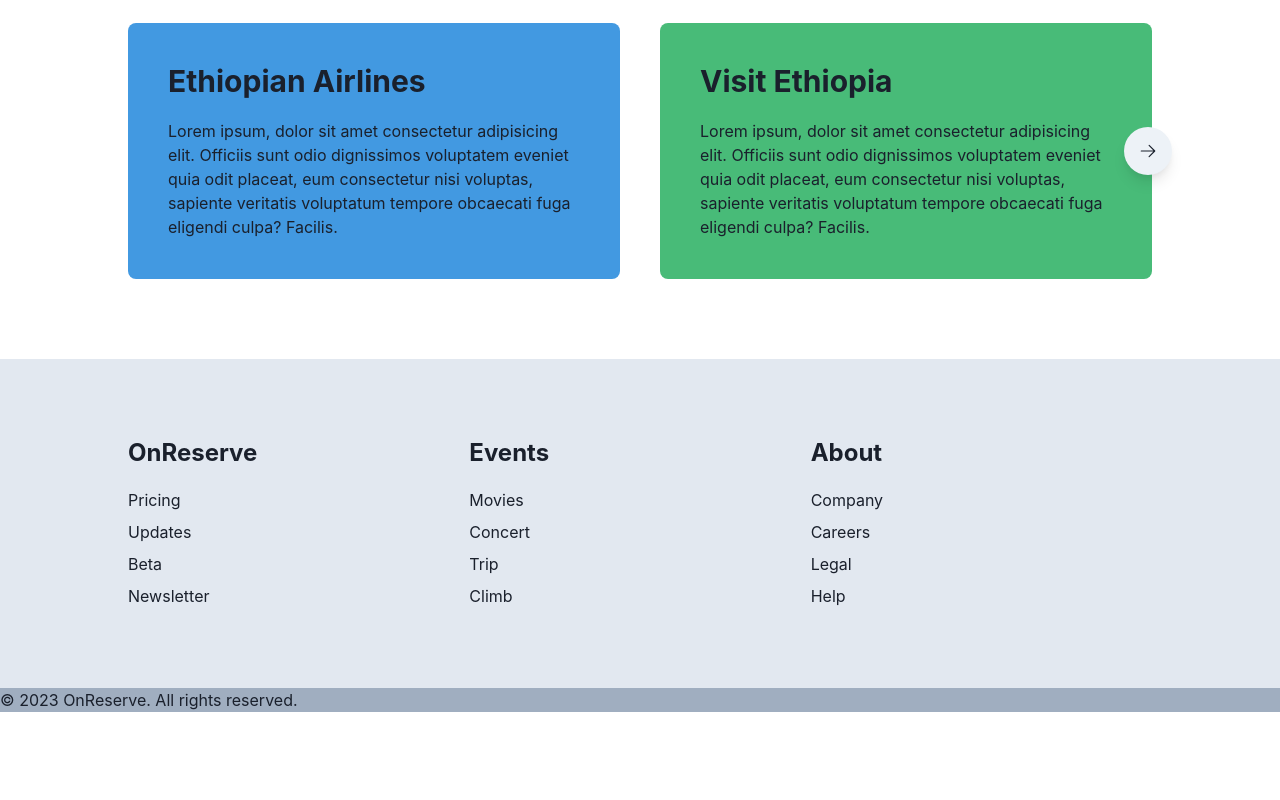
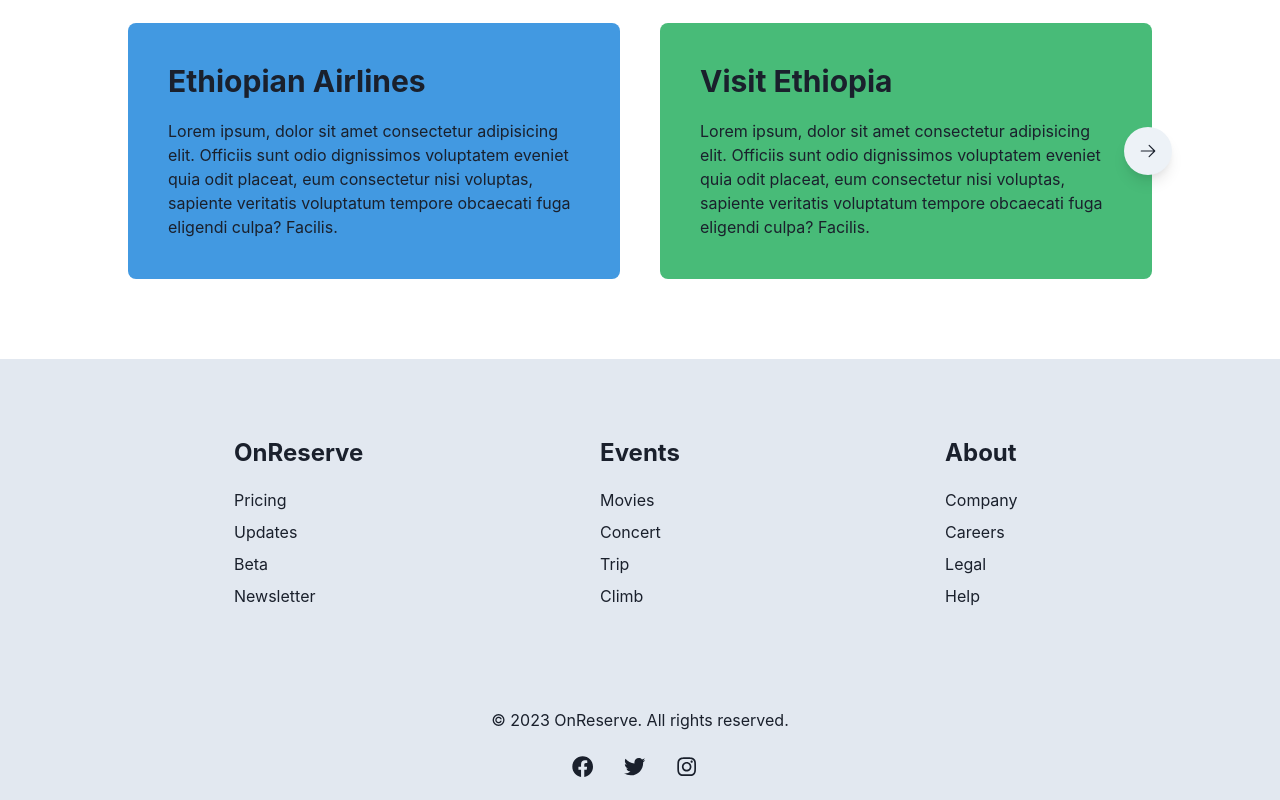
Before and after one commit to OnReserve/OnReserve-Web-Frontend, a React (Vite) app: page / in a window 1280 px wide. Shown: the part 1973-2773 px from the top of the page. Before the commit the page ends 2685 px from the top, so only its background shows below. Built offline with nearby package versions, Linux system fonts and the light colour scheme.

Commit message:
Landing page design

```diff
--- a/src/pages/LandingPage/index.tsx
+++ b/src/pages/LandingPage/index.tsx
@@ -4,19 +4,23 @@
 	Flex,
 	FormControl,
 	Heading,
+	Icon,
 	IconButton,
 	Img,
 	Input,
 	InputGroup,
 	InputLeftElement,
 	Link,
+	Menu,
+	MenuButton,
+	MenuItem,
+	MenuList,
 	SimpleGrid,
 	Text,
 	VStack,
 } from "@chakra-ui/react";
 import { ReactNode } from "react";
 import {
-	HiArrowLeft,
 	HiArrowRight,
 	HiChevronDown,
 	HiGlobeAsiaAustralia,
@@ -27,6 +31,7 @@
 	HiSun,
 	HiVideoCamera,
 } from "react-icons/hi2";
+import { FaFacebook, FaTwitter, FaInstagram } from "react-icons/fa";
 
 export const LandingPage = () => {
 	return (
@@ -53,7 +58,17 @@
 		>
 			<Heading fontSize={"2xl"}>OnReserve</Heading>
 			<ButtonGroup variant={"ghost"} flex="1" size={"sm"}>
-				<Button rightIcon={<HiChevronDown />}>Events</Button>
+				<Menu size={"sm"}>
+					<MenuButton as={Button} rightIcon={<HiChevronDown />}>
+						Events
+					</MenuButton>
+					<MenuList>
+						<MenuItem>Concerts</MenuItem>
+						<MenuItem>Movies</MenuItem>
+						<MenuItem>Trips</MenuItem>
+						<MenuItem>Camping</MenuItem>
+					</MenuList>
+				</Menu>
 				<Button rightIcon={<HiChevronDown />}>Create</Button>
 				<Button>Ticket</Button>
 				<Button>My Events</Button>
@@ -394,7 +409,12 @@
 const Footer = () => {
 	return (
 		<Flex direction={"column"} background={"gray.200"}>
-			<SimpleGrid columns={[1, 1, 3]} px="32" py="20">
+			<SimpleGrid
+				columns={[1, 1, 3]}
+				px="32"
+				py="20"
+				justifyItems={"center"}
+			>
 				<Flex direction={"column"}>
 					<Heading mb="5" fontSize={"2xl"}>
 						OnReserve
@@ -429,10 +449,37 @@
 					</VStack>
 				</Flex>
 			</SimpleGrid>
-			<Flex direction={"column"} background={"gray.400"}>
-				<Flex textAlign={"center"}>
+			<Flex direction={"column"} background={"gray.200"}>
+				<Flex
+					p="3"
+					pt="5"
+					justifyContent={"center"}
+					textAlign={"center"}
+				>
 					&copy; {new Date().getFullYear()} OnReserve. All rights
 					reserved.
+				</Flex>
+				<Flex
+					justifyContent={"center"}
+					textAlign={"center"}
+					gap={"5"}
+					p="3"
+				>
+					<Link>
+						<Icon boxSize={"8"}>
+							<FaFacebook />
+						</Icon>
+					</Link>
+					<Link>
+						<Icon boxSize={"8"}>
+							<FaTwitter />
+						</Icon>
+					</Link>
+					<Link>
+						<Icon boxSize={"8"}>
+							<FaInstagram />
+						</Icon>
+					</Link>
 				</Flex>
 			</Flex>
 		</Flex>
```
